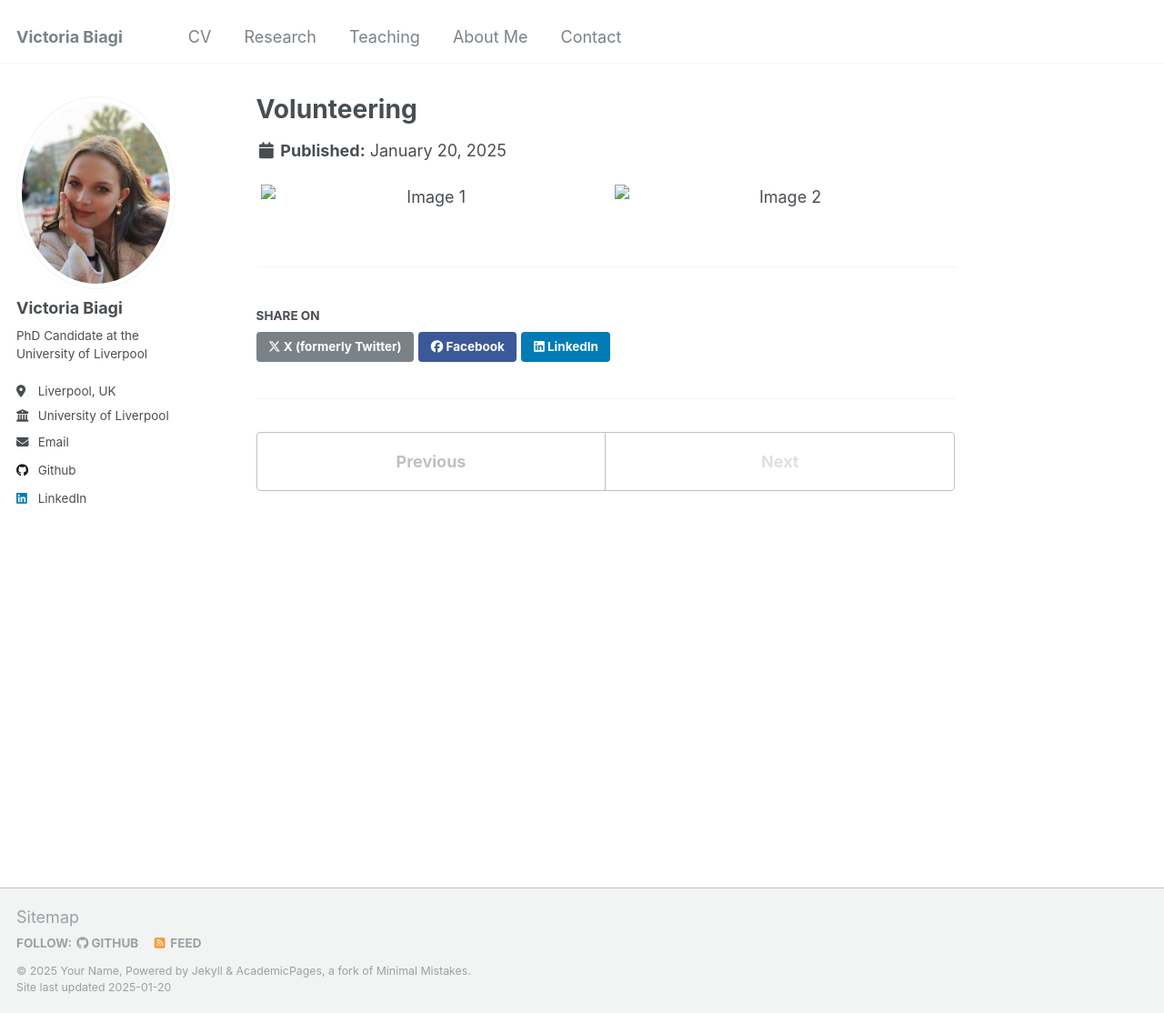
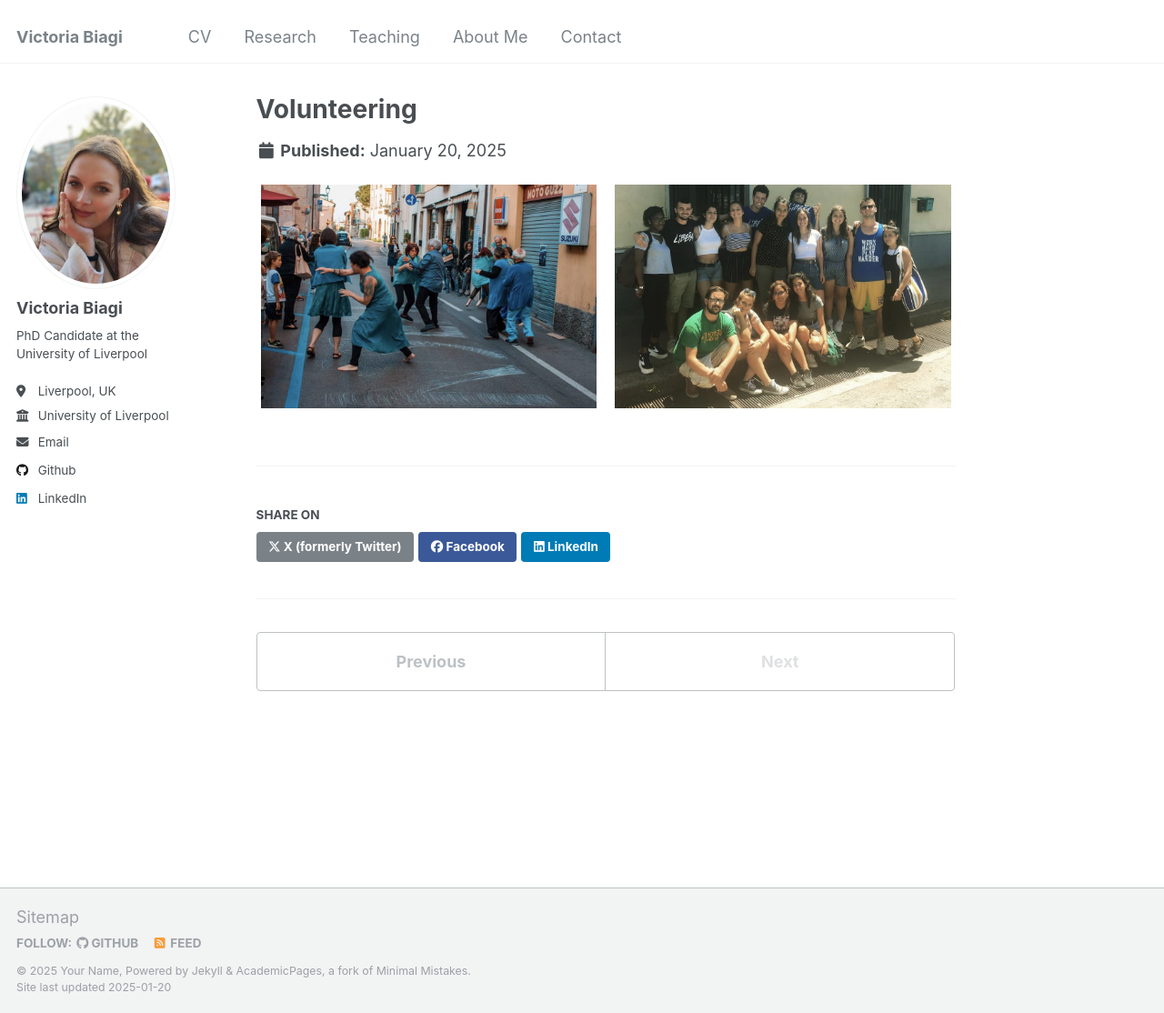
Before and after one commit to victoriabiagi/victoriabiagi.github.io, a Jekyll site: the page built from _portfolio/portfolio-2.md, in a window 1280 px wide and 1114 px high. Shown: the whole window at 91% size. Built offline with Jekyll 4.4.1, drawn with Linux system fonts in a browser that asks for light colours.

Commit message:
Update portfolio-2.md

```diff
--- a/_portfolio/portfolio-2.md
+++ b/_portfolio/portfolio-2.md
@@ -6,6 +6,6 @@ collection: portfolio
 
 <!-- Images side by side -->
 <div style="display: flex; justify-content: center; text-align: center; gap: 20px;">
-    <img src="./images/WhatsApp Image 2025-01-17 at 11.14.50.jpeg" alt="Image 1" style="width: 48%;"/>
-    <img src="./images/WhatsApp Image 2025-01-20 at 12.14.25.jpeg" alt="Image 2" style="width: 48%;"/>
+    <img src="/images/WhatsApp Image 2025-01-17 at 11.14.50.jpeg" alt="Image 1" style="width: 48%;"/>
+    <img src="/images/WhatsApp Image 2025-01-20 at 12.14.25.jpeg" alt="Image 2" style="width: 48%;"/>
 </div>
```
